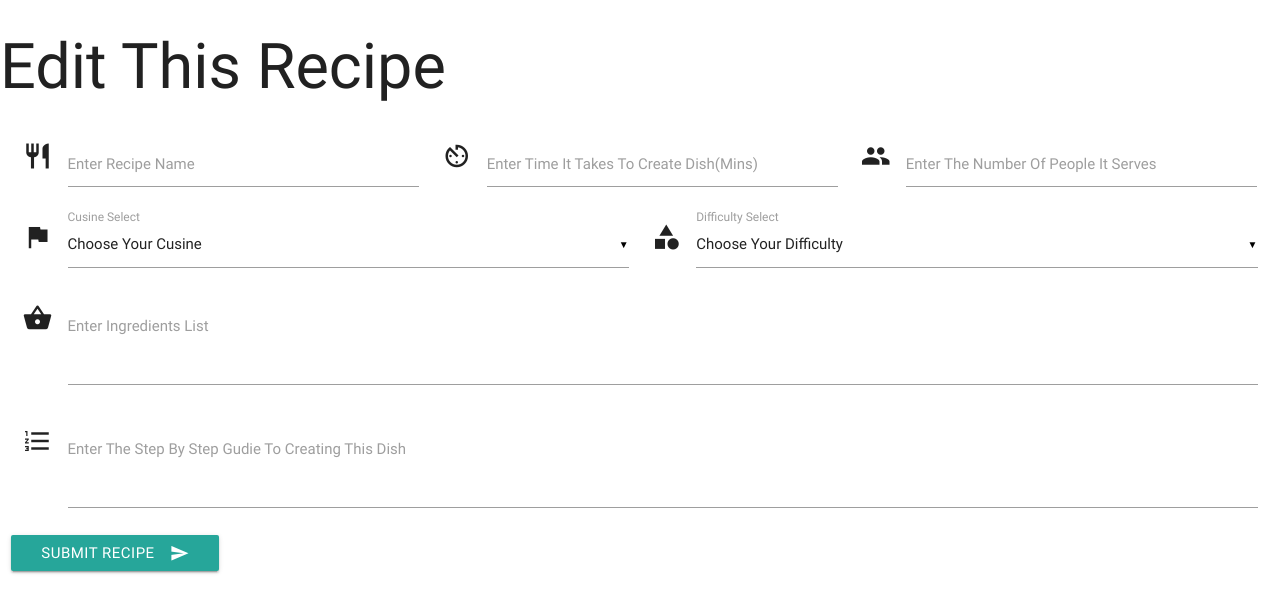
After one commit to Code-Institute-Submissions/recipe_database, a Flask app: template templates/edit_recipe.html in a window 1280 px wide. The commit adds this page. Shown: the top 613 px of the page. Run offline with Flask 2, Linux system fonts and the light colour scheme; the template is opened without the code that fills it, so the values that code supplies are empty; some libraries are stand-ins or nearby versions.

Commit message:
the user can now click on the edit button and change the exisiting recipe

```diff
--- a/app.py
+++ b/app.py
@@ -1,6 +1,7 @@
 import os
 from flask import Flask, render_template, redirect, request, url_for
 from flask_pymongo import PyMongo
+from bson.objectid import ObjectId
 
 app = Flask(__name__)
 app.config["MONGO_DBNAME"] = 'recipe_database'
@@ -26,6 +27,13 @@ def insert_recipe():
     recipes.insert_one(request.form.to_dict())
     return redirect(url_for('get_recipes'))
 
+@app.route('/edit_recipe/<recipe_id>')
+def edit_recipe(recipe_id):
+    the_recipe = mongo.db.recipes.find_one({"_id" : ObjectId(recipe_id)})
+    all_cusines = mongo.db.cusine.find()
+    all_difficulties = mongo.db.difficulty.find()
+    return render_template('edit_recipe.html', index=the_recipe, cusine=all_cusines, difficulty=all_difficulties)
+
 if __name__ == '__main__':
     app.run(host=os.environ.get('IP'),
         port=int(os.environ.get('PORT')),
--- /dev/null
+++ b/templates/edit_recipe.html
@@ -0,0 +1,62 @@
+{% extends 'base.html' %}
+{% block content %}
+    <h1>Edit This Recipe</h1>
+
+    <div class="row">
+        <form action="{{ url_for('insert_recipe') }}" method="POST" class="col s12">
+          <div class="row">
+            <div class="input-field col s4">
+              <i class="material-icons prefix">restaurant</i>
+              <input id="recipe_name" name="recipe_name" type="text" class="validate">
+              <label for="icon_prefix">Enter Recipe Name</label>
+            </div>
+            <div class="input-field col s4">
+              <i class="material-icons prefix">av_timer</i>
+              <input id="time_details" name="time_details" type="number" class="validate">
+              <label for="icon_telephone">Enter Time It Takes To Create Dish(Mins)</label>
+            </div>
+            <div class="input-field col s4">
+              <i class="material-icons prefix">people</i>
+              <input id="serves_details" name="serves_details" type="number" class="validate">
+              <label for="icon_telephone">Enter The Number Of People It Serves </label>
+            </div>
+            <div class="input-field col s6">
+                <i class="material-icons prefix">flag</i>
+                <select id="cusine_name"> name="cusine_name"
+                  <option value="" disabled selected>Choose Your Cusine</option>
+                  {% for cus in cusine%}
+                  <option value="{{cus.cusine_name}}">{{cus.cusine_name}}</option>
+                  {% endfor %}
+                </select>
+                <label>Cusine Select</label>
+            </div>
+            <div class="input-field col s6">
+                <i class="material-icons prefix">category</i>
+                <select id="difficulty_selector" name="difficulty_selector">
+                  <option value="" disabled selected>Choose Your Difficulty</option>
+                  {% for diff in difficulty %}
+                  <option value="{{diff.difficulty_selector}}">{{diff.difficulty_selector}}</option>
+                  {% endfor %}
+                </select>
+                <label>Difficulty Select</label>
+            </div>
+            <div class="input-field col s12">
+              <i class="material-icons prefix">shopping_basket</i>
+              <textarea name="ingredients_details" id="ingredients_details" class="materialize-textarea"></textarea>
+              <label for="icon_telephone">Enter Ingredients List </label>
+            </div>
+            <div class="input-field col s12">
+              <i class="material-icons prefix">format_list_numbered</i>
+              <textarea name="instructions_details" id="instructions_details" class="materialize-textarea"></textarea>
+              <label for="icon_telephone">Enter The Step By Step Gudie To Creating This Dish </label>
+            </div>
+
+            <button class="btn waves-effect waves-light" type="submit" name="action">Submit Recipe
+                <i class="material-icons right">send</i>
+            </button>
+          </div>
+        </form>
+    </div>
+
+
+{% endblock%}
--- a/templates/index.html
+++ b/templates/index.html
@@ -9,7 +9,7 @@
               <div class="collapsible-header">
                   <div class="col s12">
                       <i class="material-icons">expand_more</i><strong>{{index.recipe_name}}</strong>  - {{index.cusine_name}} - {{index.time_details}} - {{index.difficulty_selector}} - {{index.serves_details}}
-                      <a class="waves-effect waves-light btn btn_small green">Edit</a>
+                      <a href="{{url_for('edit_recipe', recipe_id=index._id)}}" class="waves-effect waves-light btn btn_small green">Edit</a>
                       <a class="waves-effect waves-light btn btn_small red">Delete</a>
                   </div>
               </div>
```
